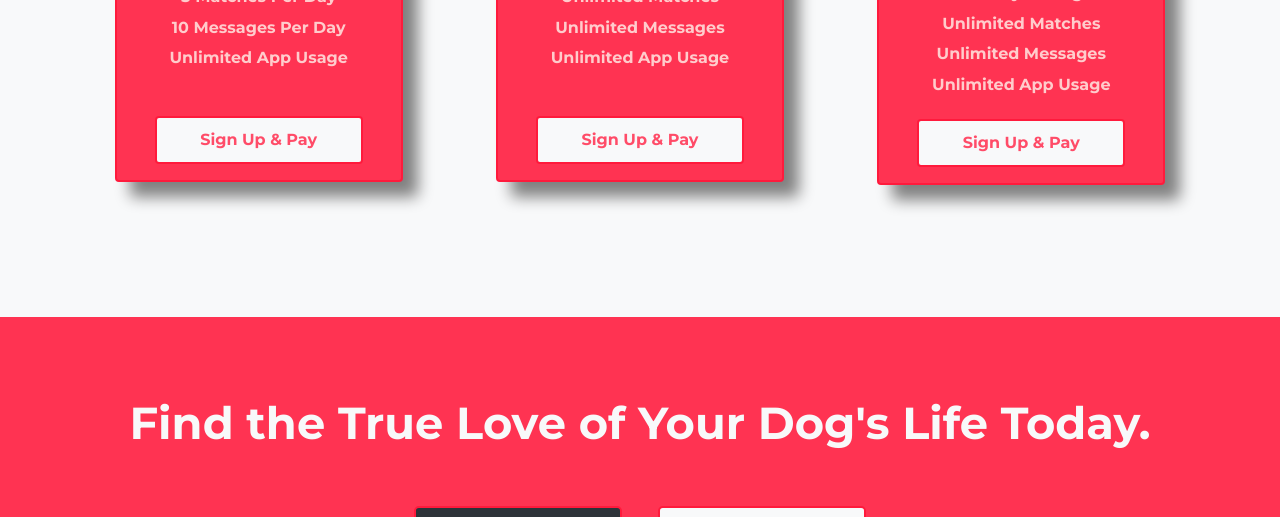
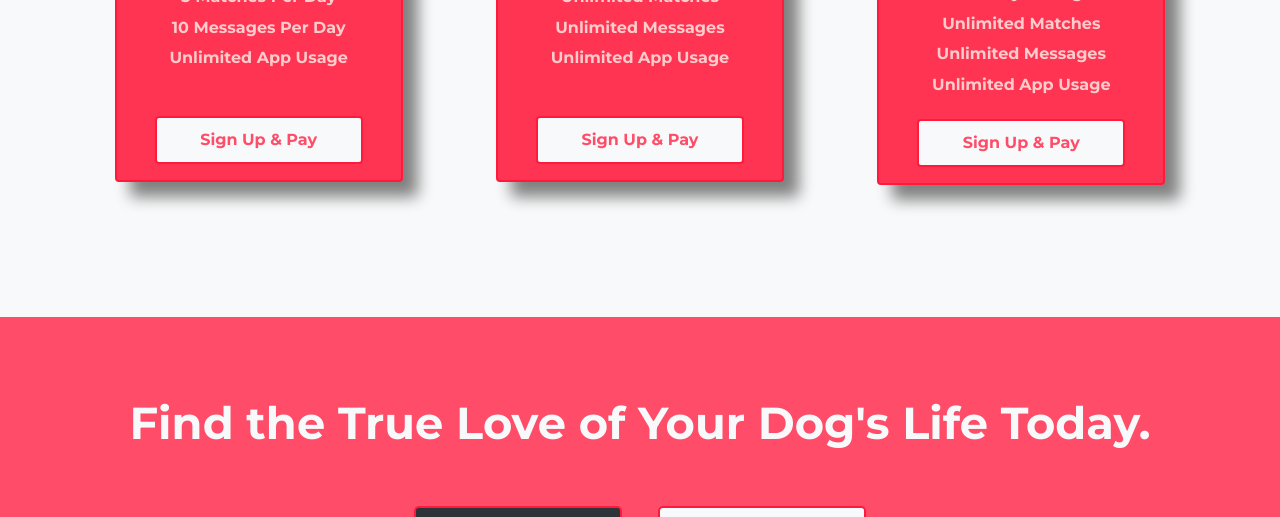
Before and after one commit to Premchand777/Tindog_Bootstrap, a plain HTML site: page index.html in a window 1280 px wide. Shown: the part 2408-2925 px from the top of the page. Drawn offline with nearby package versions, Linux system fonts and the light colour scheme; a web font is replaced by a local one.

Commit message:
Changed back color - cta

```diff
--- a/css/styles.css
+++ b/css/styles.css
@@ -239,7 +239,7 @@ h2 {
 
 /* Call to Action Section */
 #cta {
-  background-color: #ff3352;
+  background-color: #ff4c68;
   text-align: center;
   padding: 5rem 0;
 }
```
